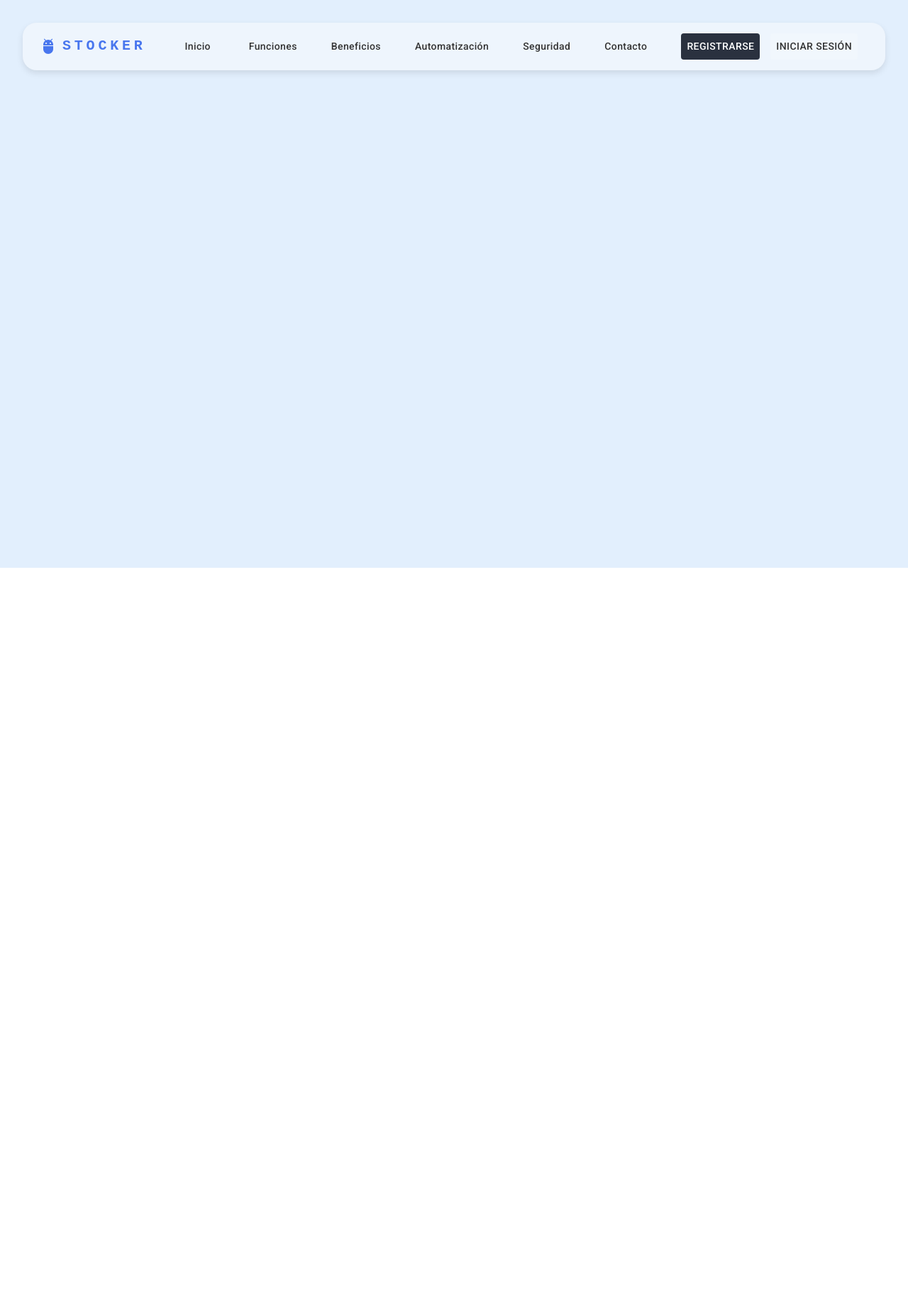
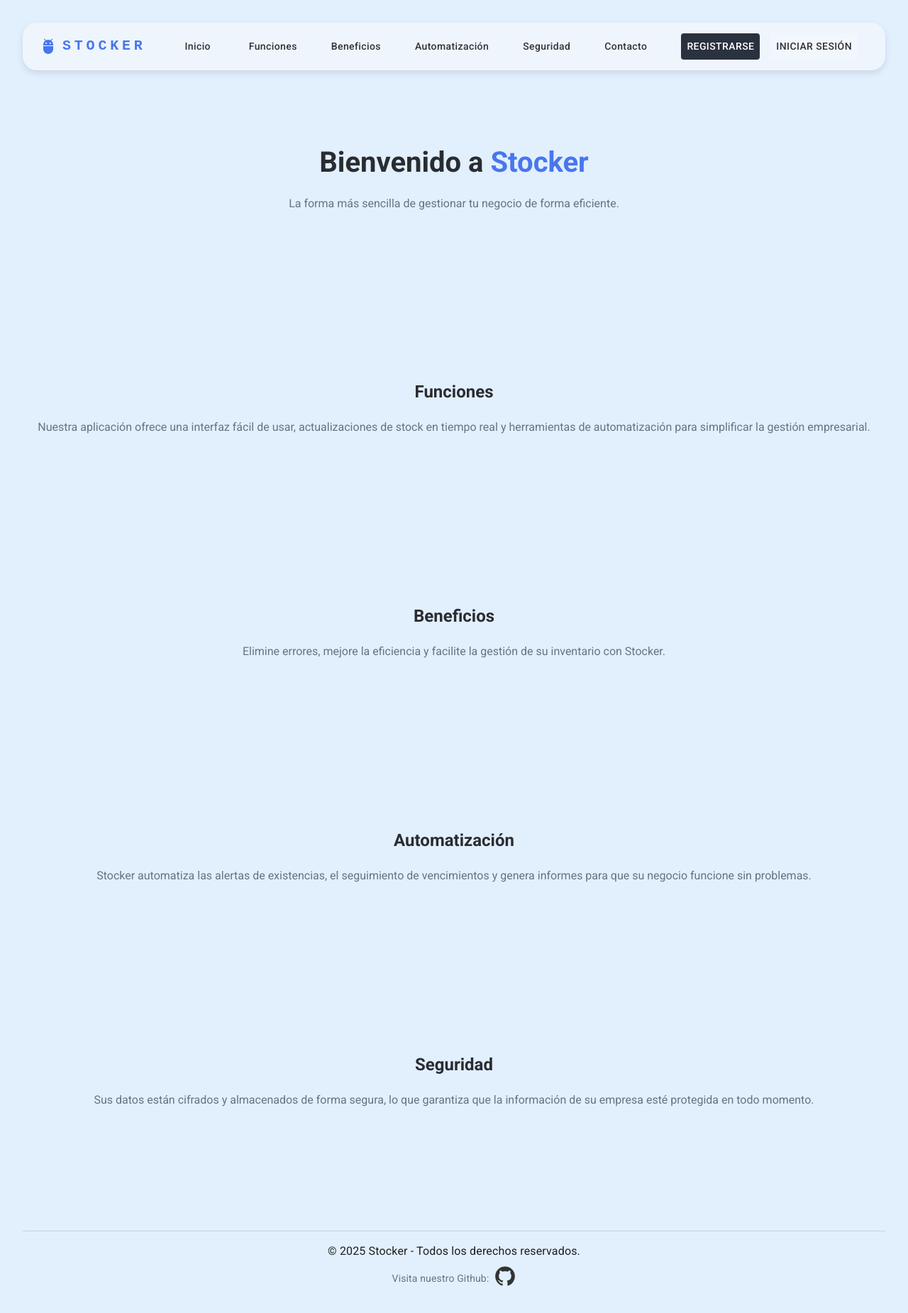
Before and after one commit to No-Country-simulation/equipo-c24-33-t-webapp, a React (Vite) app: page / in a window 1280 px wide. Shown: the top 1850 px of the page at 71% size. Before the commit the page ends 800 px from the top, so only its background shows below. Built offline with nearby package versions, Linux system fonts and the light colour scheme.

Commit message:
Add Home Components

```diff
--- a/src/App.css
+++ b/src/App.css
@@ -10,3 +10,21 @@
   background-color: #e2effd;
   font-family: 'Roboto';
 }
+
+h1{
+  color: #292c31;
+}
+
+#welcomeToStocker{
+  color: #292c31;
+  font-size: 40px;
+  margin: 0%;
+}
+
+h2{
+  color: #292c31;
+}
+
+p{
+  color: #687285;
+}
--- a/src/components/Automation.jsx
+++ b/src/components/Automation.jsx
@@ -0,0 +1,13 @@
+// eslint-disable-next-line no-unused-vars
+import React from 'react';
+
+const Automation = () => {
+  return (
+    <section id="automation" style={{ padding: '100px 20px', textAlign: 'center' }}>
+      <h2>Automatización</h2>
+      <p>Stocker automatiza las alertas de existencias, el seguimiento de vencimientos y genera informes para que su negocio funcione sin problemas.</p>
+    </section>
+  );
+};
+
+export default Automation;
--- a/src/components/Benefits.jsx
+++ b/src/components/Benefits.jsx
@@ -0,0 +1,13 @@
+// eslint-disable-next-line no-unused-vars
+import React from 'react';
+
+const Benefits = () => {
+  return (
+    <section id="benefits" style={{ padding: '100px 20px', textAlign: 'center' }}>
+      <h2>Beneficios</h2>
+      <p>Elimine errores, mejore la eficiencia y facilite la gestión de su inventario con Stocker.</p>
+    </section>
+  );
+};
+
+export default Benefits;
--- a/src/components/Contact.jsx
+++ b/src/components/Contact.jsx
@@ -0,0 +1,27 @@
+// eslint-disable-next-line no-unused-vars
+import * as React from 'react';
+import { Container, Typography, Box, Divider } from '@mui/material';
+import GitHubIcon from '@mui/icons-material/GitHub';
+
+const Contact = () => {
+  return (
+    <Box component="footer" sx={{ mt: 4, py: 3,  textAlign: 'center' }}>
+      <Divider sx={{ mb: 2 }} />
+      <Container>
+        <Typography variant="body1" color="textPrimary">
+          &copy; {new Date().getFullYear()} Stocker - Todos los derechos reservados.
+        </Typography>
+        <Box sx={{ mt: 1, display: 'flex', justifyContent: 'center', alignItems: 'center' }}>
+          <Typography variant="body2" sx={{ mr: 1 }}>
+            Visita nuestro Github:
+          </Typography>
+          <a href="https://github.com/No-Country-simulation/equipo-c24-33-t-webapp" target="_blank" rel="noopener noreferrer">
+            <GitHubIcon sx={{ color: '#333', fontSize: 30 }} />
+          </a>
+        </Box>
+      </Container>
+    </Box>
+  );
+};
+
+export default Contact;
--- a/src/components/Features.jsx
+++ b/src/components/Features.jsx
@@ -0,0 +1,13 @@
+// eslint-disable-next-line no-unused-vars
+import React from 'react';
+
+const Features = () => {
+  return (
+    <section id="features" style={{ padding: '100px 20px', textAlign: 'center' }}>
+      <h2>Funciones</h2>
+      <p>Nuestra aplicación ofrece una interfaz fácil de usar, actualizaciones de stock en tiempo real y herramientas de automatización para simplificar la gestión empresarial.</p>
+    </section>
+  );
+};
+
+export default Features;
--- a/src/components/Home.jsx
+++ b/src/components/Home.jsx
@@ -0,0 +1,13 @@
+// eslint-disable-next-line no-unused-vars
+import React from 'react';
+
+const Home = () => {
+  return (
+    <section id="home" style={{ padding: '100px 20px', textAlign: 'center' }}>
+      <h1 id='welcomeToStocker'>Bienvenido a <span style={{color: '#4876ee'}}>Stocker</span></h1>
+      <p>La forma más sencilla de gestionar tu negocio de forma eficiente.</p>
+    </section>
+  );
+};
+
+export default Home;
--- a/src/components/ResponsiveAppBar.jsx
+++ b/src/components/ResponsiveAppBar.jsx
@@ -1,3 +1,4 @@
+// eslint-disable-next-line no-unused-vars
 import * as React from "react";
 import { AppBar, Box, Toolbar, Typography, Container, Button } from "@mui/material";
 import { Link } from "react-scroll";
--- a/src/components/Security.jsx
+++ b/src/components/Security.jsx
@@ -0,0 +1,13 @@
+// eslint-disable-next-line no-unused-vars
+import React from 'react';
+
+const Security = () => {
+  return (
+    <section id="security" style={{ padding: '100px 20px', textAlign: 'center' }}>
+      <h2>Seguridad</h2>
+      <p>Sus datos están cifrados y almacenados de forma segura, lo que garantiza que la información de su empresa esté protegida en todo momento.</p>
+    </section>
+  );
+};
+
+export default Security;
--- a/src/pages/Home.jsx
+++ b/src/pages/Home.jsx
@@ -1,10 +1,23 @@
+// eslint-disable-next-line no-unused-vars
 import React from 'react';
 import ResponsiveAppBar from '../components/ResponsiveAppBar';
+import Inicio from '../components/Home';
+import Features from '../components/Features';
+import Benefits from '../components/Benefits';
+import Automation from '../components/Automation';
+import Security from '../components/Security';
+import Contact from '../components/Contact';
 import '../assets/styles/Home.css';
 const Home = () => {
     return (
         <div>
             <ResponsiveAppBar />
+            <Inicio />
+            <Features />
+            <Benefits />
+            <Automation />
+            <Security />
+            <Contact />
         </div>
     );
 };
```
Also changed, not shown: src/components/Securiti.jsx (deleted).
